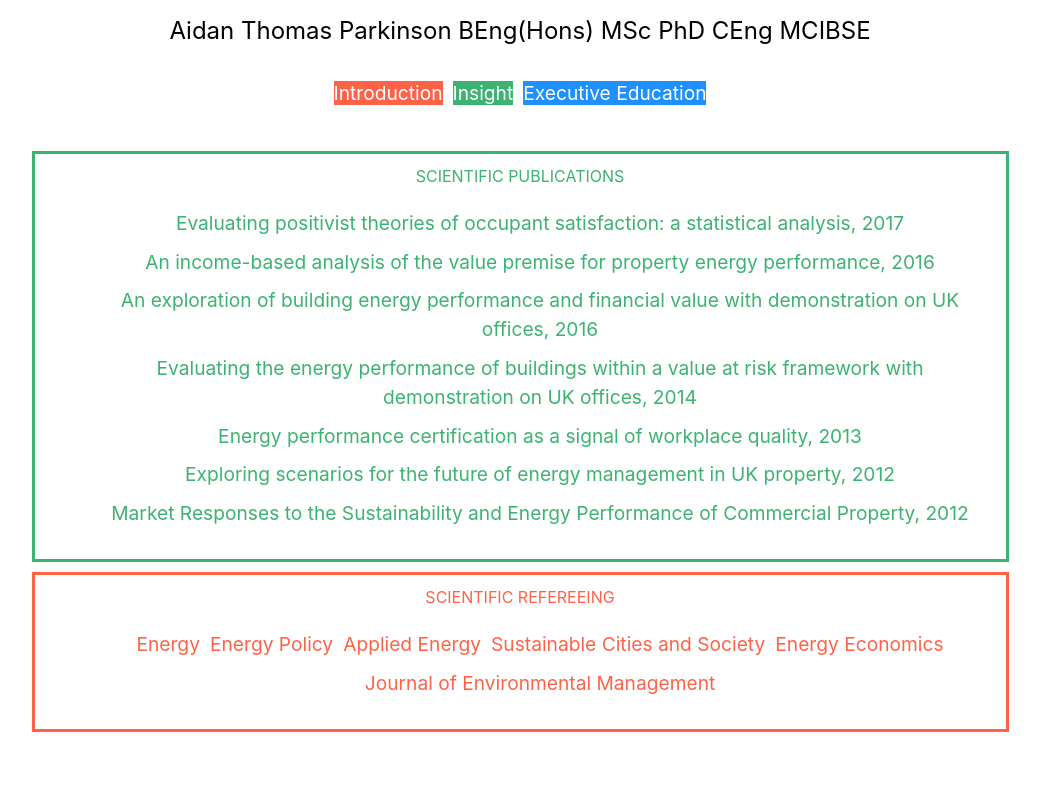
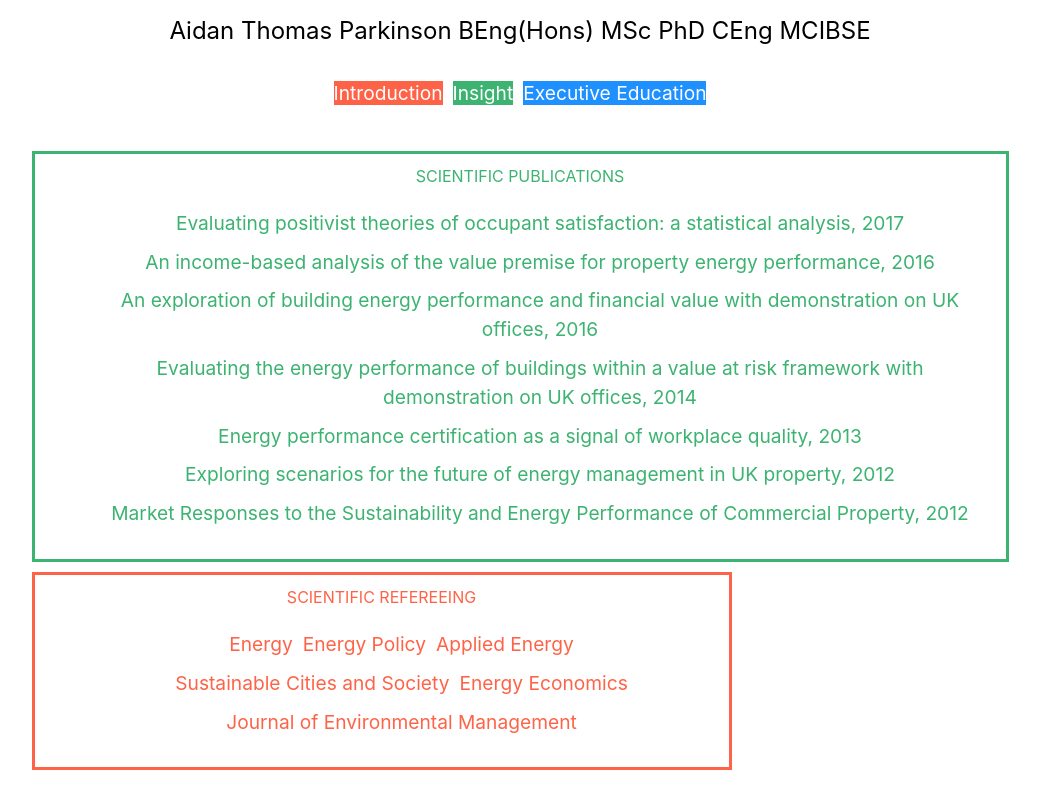
Before and after one commit to aidan-parkinson/react-website, a React (Create React App) app: page /insight in a window 1280 px wide. Shown: the whole page, without its empty margins (120-1160 px from the left). Built offline with nearby package versions, Linux system fonts and the light colour scheme.

Commit message:
UX polish

```diff
--- a/src/custom.css
+++ b/src/custom.css
@@ -63,7 +63,7 @@ display: inline-block;
   align-items: center !important;
   padding: 10px !important;
   text-align: center !important;
-  width: 450px;
+  width: 225px;
 }
 
 .blue-container {
@@ -82,7 +82,6 @@ display: inline-block;
   border-width: medium !important;
   align-items: center !important;
   text-align: center !important;
-  padding: 10px !important;
   width: 450px;
 }
 
@@ -102,7 +101,6 @@ display: inline-block;
   border-width: medium !important;
   align-items: center !important;
   padding: 10px !important;
-  min-width: 507px !important;
   margin: 10px !important;
   text-align: center !important;
 }
@@ -114,7 +112,6 @@ display: inline-block;
   border-width: medium !important;
   align-items: center !important;
   padding: 10px !important;
-  min-width: 507px !important;
   margin: 10px !important;
   text-align: center !important;
 }
@@ -126,7 +123,8 @@ display: inline-block;
   border-width: medium !important;
   align-items: center !important;
   padding: 10px !important;
-  min-width: 507px !important;
+  max-width: 700px !important;
+
   margin: 10px !important;
   text-align: center !important;
 }
```
